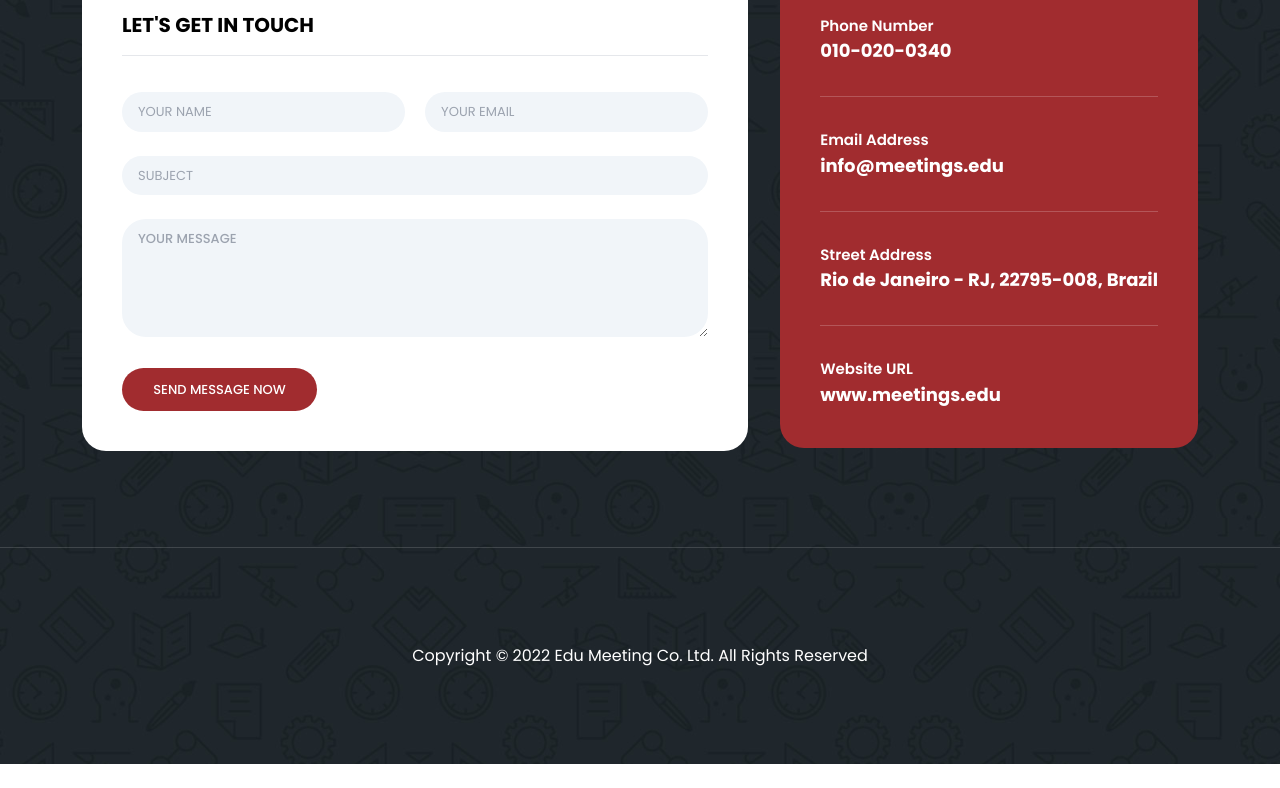
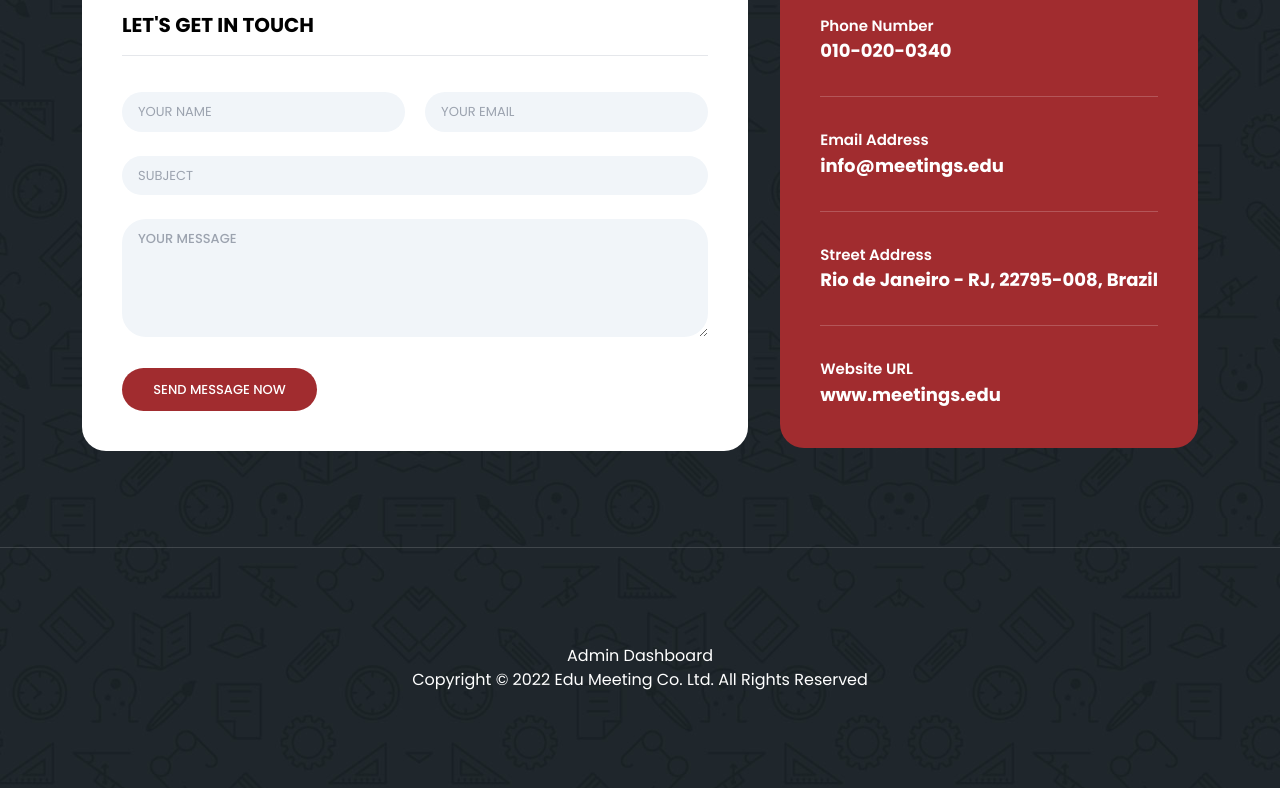
Before and after one commit to santoshtamhu/project.edu.meetings, a React (Vite) app in the folder client/: page / in a window 1280 px wide. Shown: the part 3786-4574 px from the top of the page. Before the commit the page ends 4550 px from the top, so only its background shows below. Built offline with nearby package versions, Linux system fonts and the light colour scheme; no server answers.

Commit message:
add admin dashboard link

```diff
--- a/client/src/components/footer/Footer.jsx
+++ b/client/src/components/footer/Footer.jsx
@@ -1,10 +1,12 @@
 import React from "react";
 import { COPYRIGHT } from "../../constants/copyright";
+import { Link } from "react-router-dom";
 
 export default function Footer() {
   return (
     <div className="text-white border-0 border-t mt-24 py-24 border-white border-opacity-15">
       <div className="container sm:smContainer text-center">
+        <Link to={"/admin"}>Admin Dashboard</Link>
         <p>{COPYRIGHT}</p>
       </div>
     </div>
```
